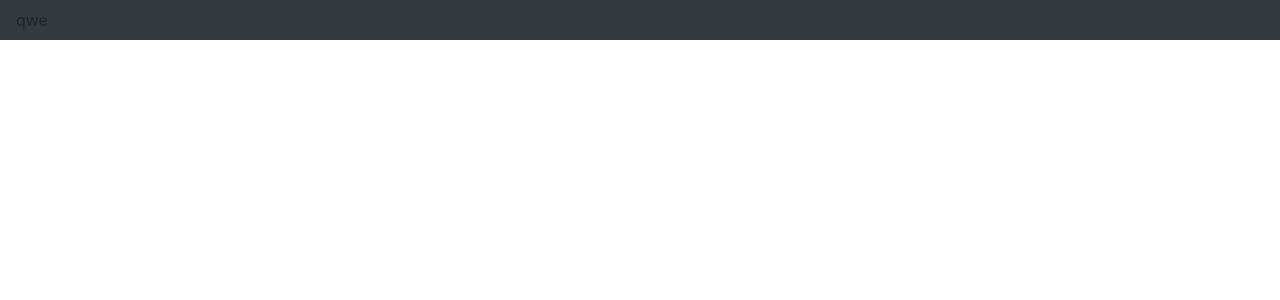
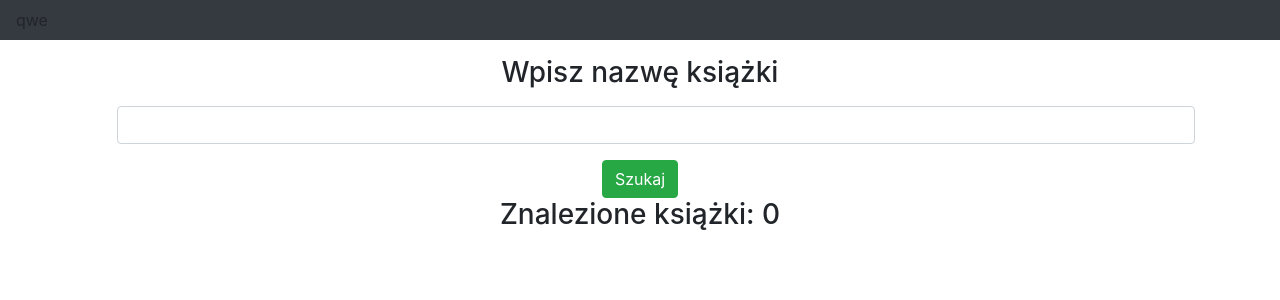
Before and after one commit to Szpakusik/ReactBooks, a React (Create React App) app in the folder react-books/: page / in a window 1280 px wide. Shown: the top 300 px of the page. Built offline with nearby package versions, Linux system fonts and the light colour scheme.

Commit message:
Add Redux and Thunk

```diff
--- a/react-books/package.json
+++ b/react-books/package.json
@@ -6,13 +6,18 @@
     "@testing-library/jest-dom": "^5.11.4",
     "@testing-library/react": "^11.1.0",
     "@testing-library/user-event": "^12.1.10",
+    "axios": "^0.21.0",
+    "babel-cli": "^6.26.0",
+    "babel-preset-react-app": "^3.1.2",
     "bootstrap": "^4.5.3",
     "node-sass": "^4.14.1",
     "react": "^17.0.1",
     "react-bootstrap": "^1.4.0",
     "react-dom": "^17.0.1",
+    "react-redux": "^7.2.2",
     "react-scripts": "4.0.0",
     "reactstrap": "^8.7.1",
+    "redux-thunk": "^2.3.0",
     "web-vitals": "^0.2.4"
   },
   "scripts": {
--- /dev/null
+++ b/react-books/src/Actions/BookActions.js
@@ -0,0 +1,15 @@
+import axios from "axios"
+
+export const findBooks = (title) => {
+    return ( dispatch ) => {
+        return axios.get(`https://www.googleapis.com/books/v1/volumes?q=${title}`, {
+            search: "Lord"
+        })
+        .then( (response) => {
+            dispatch({type: "GET_BOOKS", payload: response.data.items } )
+        } )
+        .catch( (err) => {
+            dispatch({type: "GET_BOOKS_FAILED"})
+        } )
+    }
+};
--- a/react-books/src/App.js
+++ b/react-books/src/App.jsx
@@ -1,15 +1,17 @@
 import './App.scss';
+import SearchContainer from './Containers/SearchContainer'
 import {
   Navbar,
-  Row,
-  Col
+  Container
 } from 'react-bootstrap'
 
 function App() {
   return (
-    <div className="App bg-dark">
+    <div className="App h-100">
       <Navbar className="bg-dark text-center" expand="md">qwe</Navbar>
-      <Row></Row>
+      <Container>
+        <SearchContainer />
+      </Container>
     </div>
   );
 }
--- /dev/null
+++ b/react-books/src/Components/Search.jsx
@@ -0,0 +1,20 @@
+import React from 'react'
+import { Row, Col, Button } from 'react-bootstrap'
+
+function Search({ handleChange, handleSearch, books }) {
+
+  return (
+    <>
+      <Row className="p-3">
+        <Col>
+          <p className="h3">Wpisz nazwę książki</p>
+          <input type="text" className="form-control m-3" onChange={ handleChange } />
+          <Button variant="success" onClick={ handleSearch }>Szukaj</Button>
+          <p className="h3">Znalezione książki: { books.length }</p>
+        </Col>
+      </Row>
+    </>
+  )
+}
+
+export default Search;
--- /dev/null
+++ b/react-books/src/Containers/SearchContainer.jsx
@@ -0,0 +1,33 @@
+import React, {useState} from 'react'
+import { connect } from 'react-redux';
+import * as BookActions from "../Actions/BookActions"
+import Search from "../Components/Search"
+
+function SearchContainer({ findBooks, books }) {
+
+  const [search, setSearch] = useState("");
+
+  const handleSearch = () => {
+    console.log(search);
+    findBooks(search)
+  }
+  const handleChange = e => setSearch(e.target.value);
+
+  return (
+    <>
+      <Search
+        books={books}
+        handleChange={handleChange}
+        handleSearch={handleSearch} />
+    </>
+  )
+}
+
+const mapStateToProps = (state) => {
+  console.log(state);
+  return{
+      books: state.bookReducer.books,
+  }
+}
+
+export default connect(mapStateToProps, BookActions)(SearchContainer);
--- /dev/null
+++ b/react-books/src/Reducers/bookReducer.js
@@ -0,0 +1,16 @@
+const initialState = {
+    books: []
+};
+
+export default function bookReducer(state = initialState, action) {
+    switch (action.type) {
+        case "GET_BOOKS":
+            return {
+                ...state,
+                loading: false,
+                books: action.payload
+            }
+        default:
+            return state;
+    }
+}
--- /dev/null
+++ b/react-books/src/Reducers/rootReducer.js
@@ -0,0 +1,6 @@
+import { combineReducers } from 'redux';
+import bookReducer from './bookReducer';
+
+export default combineReducers({
+  bookReducer,
+});
--- /dev/null
+++ b/react-books/src/Store/store.js
@@ -0,0 +1,5 @@
+import { createStore, applyMiddleware } from 'redux';
+import thunk from 'redux-thunk';
+import rootReducer from '../Reducers/rootReducer';
+
+export default createStore(rootReducer, applyMiddleware(thunk));
--- a/react-books/src/index.js
+++ b/react-books/src/index.js
@@ -4,10 +4,14 @@ import './index.scss';
 import App from './App';
 import reportWebVitals from './reportWebVitals';
 import 'bootstrap/dist/css/bootstrap.min.css';
+import { Provider } from "react-redux";
+import store from "./Store/store"
 
 ReactDOM.render(
   <React.StrictMode>
-    <App />
+    <Provider store={store}>
+      <App />
+    </Provider>
   </React.StrictMode>,
   document.getElementById('root')
 );
```
